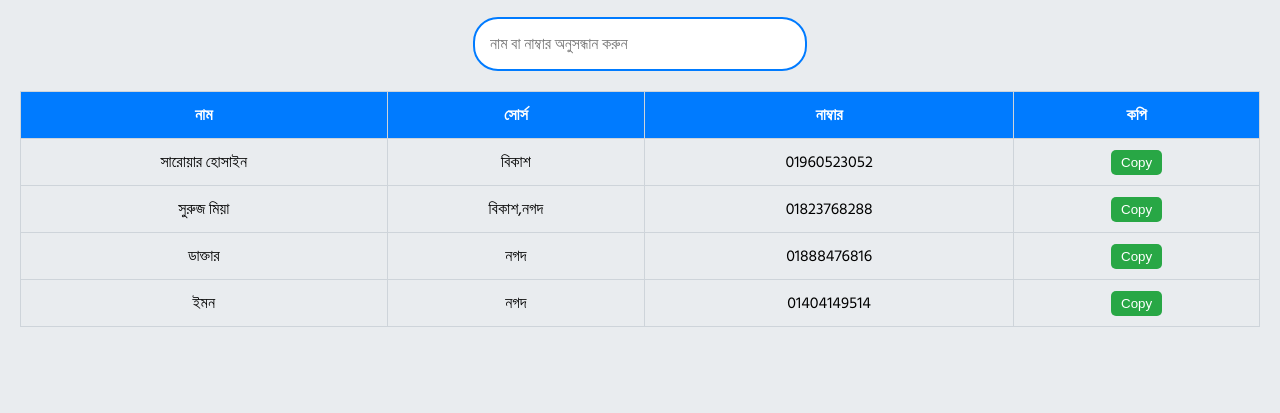
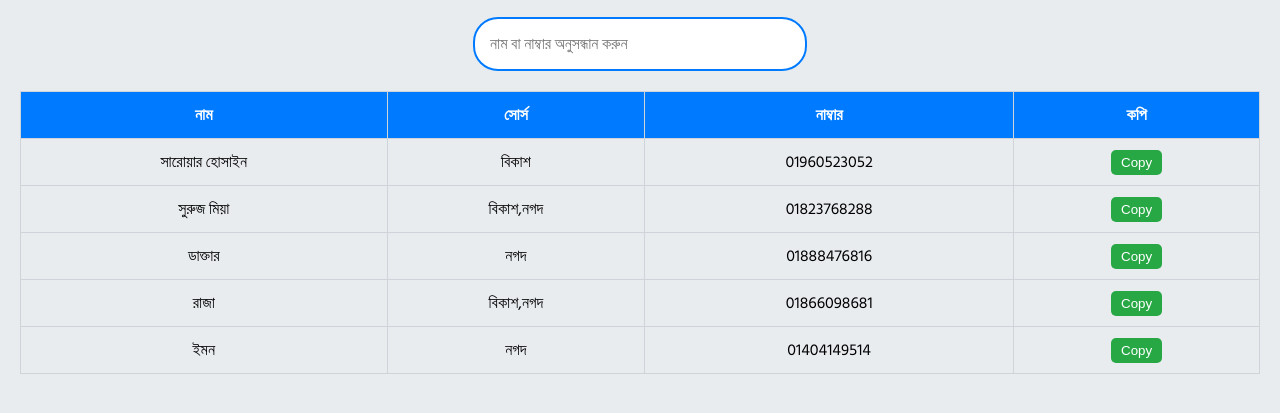
Before and after one commit to sarowarh94/IN, a plain HTML site: page index.html in a window 1280 px wide. Shown: the part 157-570 px from the top of the page. Drawn offline with Linux system fonts and the light colour scheme.

Commit message:
Update index.html

```diff
--- a/index.html
+++ b/index.html
@@ -111,6 +111,12 @@
                 <td>01888476816</td>
                 <td><button class="copy-button" onclick="copyToClipboard('01888476816')">Copy</button></td>
             </tr>
+            <tr>
+                <td>রাজা </td>
+                <td>বিকাশ,নগদ</td>
+                <td>01866098681</td>
+                <td><button class="copy-button" onclick="copyToClipboard('01866098681')">Copy</button></td>
+            </tr>
              <tr>
                 <td>ইমন</td>
                 <td>নগদ</td>
```
